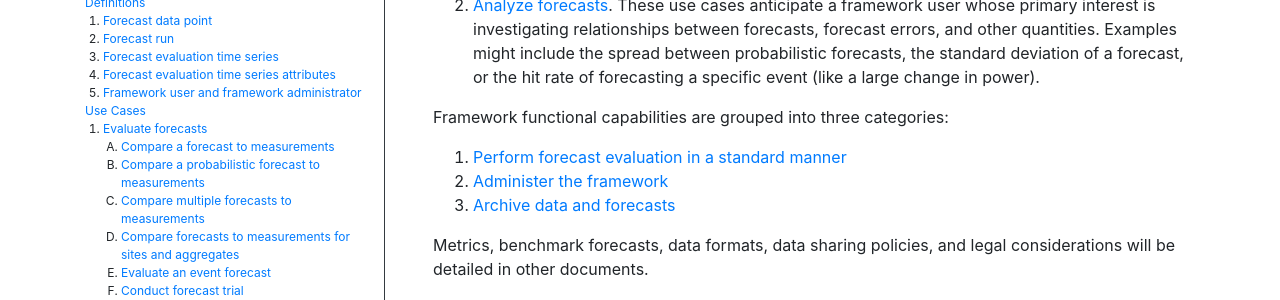
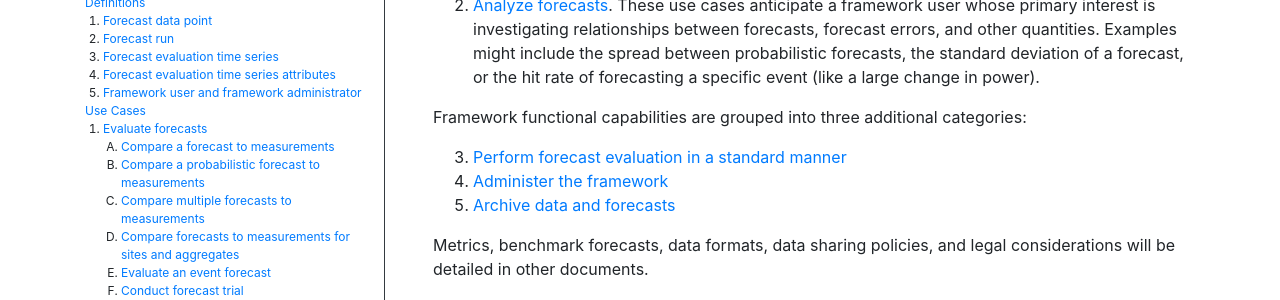
Before and after one commit to SolarArbiter/SolarArbiter.github.io, a Jekyll site: the page built from usecases.md, in a window 1280 px wide and 900 px high, scrolled down 412 px. Shown: the part 153-453 px from the top of the window. Built offline with Jekyll 4.4.1, drawn with Linux system fonts in a browser that asks for light colours; comment, search, counter and statistics services are not loaded; our own code applies the rules of GitHub Pages for plain Markdown files; some of the changed lines change nothing that is shown.

Commit message:
fix broken links, list numbering

```diff
--- a/_includes/usecase_sidebar.html
+++ b/_includes/usecase_sidebar.html
@@ -26,8 +26,8 @@
       <li><a href="#analyzefx">Analyze forecasts</a></li>
         <ol type="A">
           <li><a href="#uc2A">Select subsets of forecasts and data</a></li>
-          <li><a href="#uc2A">Identify events</a></li>
-          <li><a href="#uc2A">Find forecasts errors with large impacts (stretch)</a></li>
+          <li><a href="#uc2B">Identify events</a></li>
+          <li><a href="#uc2C">Find forecasts errors with large impacts (stretch)</a></li>
         </ol>
       </ol>
   <li><a href="#capabilities">Framework functional capabilities</a></li>
--- a/usecases.md
+++ b/usecases.md
@@ -18,11 +18,12 @@
 1. [Evaluate forecasts](#evaluatefx). These use cases anticipate a framework user whose primary interest is comparing one or more forecasts to observation data. Forecast quantities can include irradiance, power or net load, and can vary in lead time, interval and horizon. The framework can evaluate deterministic forecasts, event forecasts, and probabilistic forecasts.
 2. [Analyze forecasts](#analyzefx). These use cases anticipate a framework user whose primary interest is investigating relationships between forecasts, forecast errors, and other quantities. Examples might include the spread between probabilistic forecasts, the standard deviation of a forecast, or the hit rate of forecasting a specific event (like a large change in power).
 
-Framework functional capabilities are grouped into three categories:
+Framework functional capabilities are grouped into three additional categories:
 
+{:start="3"}
 1. [Perform forecast evaluation in a standard manner](#evaluation)
-2. [Administer the framework](#administer)
-3. [Archive data and forecasts](#archive)
+1. [Administer the framework](#administer)
+1. [Archive data and forecasts](#archive)
 
 Metrics, benchmark forecasts, data formats, data sharing policies, and legal considerations will be detailed in other documents.
 
```
